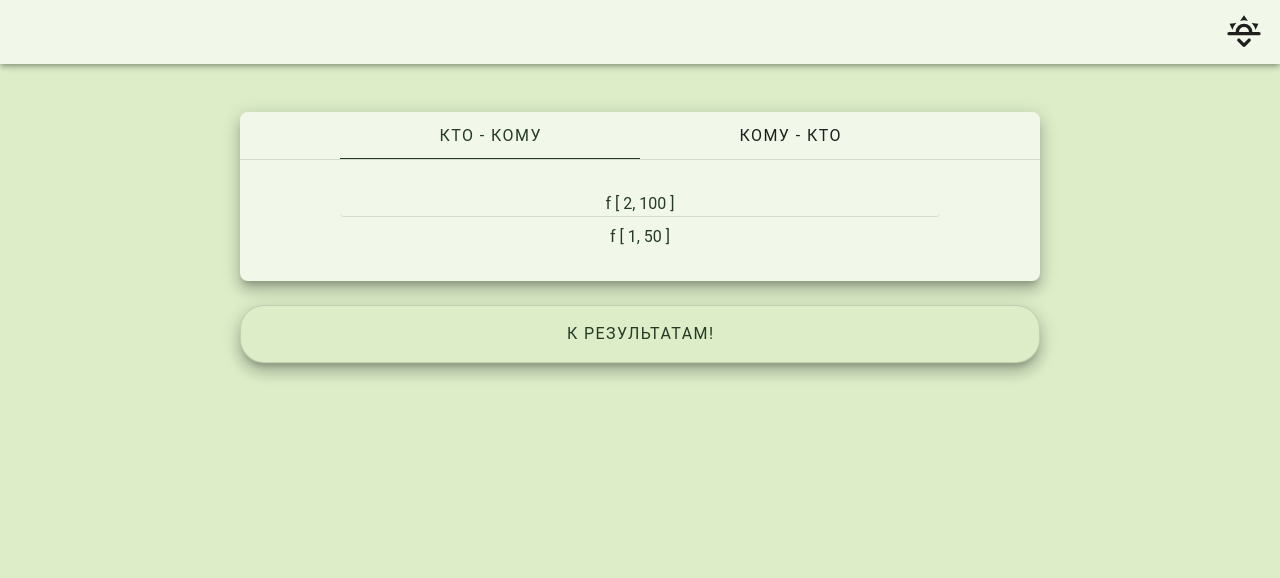
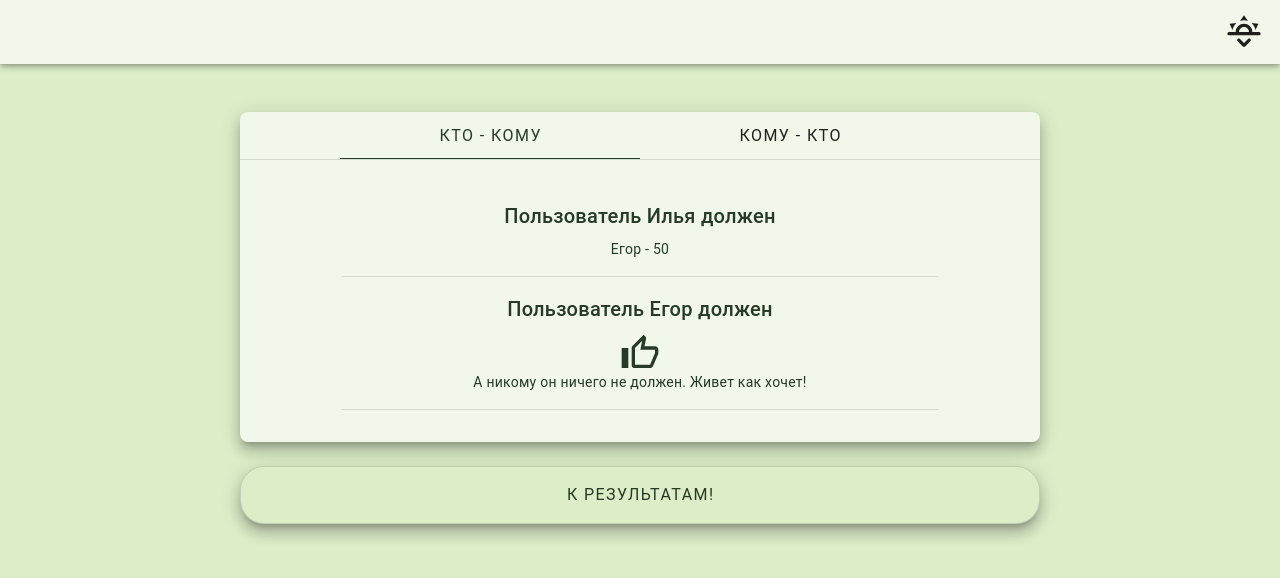
Before and after one commit to Bbq-11/delimCheck, a Vue app: page /delim-check/result in a window 1280 px wide. Shown: the top 578 px of the page. Built offline with nearby package versions, Linux system fonts and the light colour scheme.

Commit message:
final1 com

```diff
--- a/src/components/noName1.vue
+++ b/src/components/noName1.vue
@@ -1,41 +1,38 @@
 <script setup>
 import { useUserStore } from '../stores/UserStore.js';
+import { onMounted } from 'vue';
+
 import { mdiThumbUpOutline } from '@mdi/js';
 
 const userStore = useUserStore();
-
-const props = defineProps({
-    user: {
-        type: Object,
-        id: Number,
-        username: String,
-        creditors: Object,
-        required: true,
-    },
-    creditors: {
-        type: Object,
-        required: true,
-    },
+onMounted(() => {
+    for (const user of userStore.users) {
+        userStore.fillCreditors(user);
+    }
 });
 </script>
 
 <template>
     <v-card
-        class="text-center text-primary mx-auto mt-2 border-b-sm"
+        class="text-center text-primary mx-auto mb-0"
         variant="text"
         max-width="600px"
+        v-for="user in userStore.users"
+        :key="user.id"
+        :user="user"
+        :transactions="user.transactions"
     >
-        <v-card-title class="text-h5 font-weight-bold">
-            Пользователь {{ props.user.username }} должен
-        </v-card-title>
-        <v-card-text class="text-subtitle-1 text-primary font-weight-bold">
-            <div v-if="props.creditors.size">
         <div
-                    v-for="deb in props.creditors"
-                    :key="deb.key"
+            class="mt-2 border-b-sm"
+            v-if="user.transactions.size"
         >
-                    <div v-if="userStore.komyKto(user, deb)">
-                        {{ userStore.komyKto(user, deb) }}
+            <v-card-title> Пользователь {{ user.username }} должен </v-card-title>
+            <v-card-text>
+                <div
+                    v-if="user.creditors.size"
+                    v-for="creditor in user.creditors"
+                >
+                    {{ creditor.join(' - ') }}
                 </div>
                 <div v-else>
                     <v-icon
@@ -44,17 +41,17 @@ const props = defineProps({
                     />
                     <p>А никому он ничего не должен. Живет как хочет!</p>
                 </div>
+            </v-card-text>
         </div>
-            </div>
-
         <div v-else>
+            <v-card-title>
                 <v-icon
                     :icon="mdiThumbUpOutline"
                     size="40"
                 />
-                <p>А никому он ничего не должен. Живет как хочет!</p>
+                <p>А никто никому ничего не должен. Живут как хотят!</p>
+            </v-card-title>
         </div>
-        </v-card-text>
     </v-card>
 </template>
 
--- a/src/components/noName2.vue
+++ b/src/components/noName2.vue
@@ -1,19 +1,18 @@
 <script setup>
 import { useUserStore } from '../stores/UserStore.js';
-import { mdiThumbUpOutline } from '@mdi/js';
-import { onBeforeMount } from 'vue';
+import { onMounted } from 'vue';
 
 const userStore = useUserStore();
-onBeforeMount(() => {
+onMounted(() => {
     for (const user of userStore.users) {
-        userStore.fillTransactions(user);
+        userStore.fillDebtors(user);
     }
 });
 </script>
 
 <template>
     <v-card
-        class="text-center text-primary mx-auto mt-2 border-b-sm"
+        class="text-center text-primary mx-auto mb-0"
         variant="text"
         max-width="600px"
         v-for="user in userStore.users"
@@ -22,24 +21,19 @@ onBeforeMount(() => {
         :transactions="user.transactions"
     >
         <div
-            v-if="user.transactions.size"
-            v-for="bb in user.transactions"
-            :key="Date.now()"
+            class="mt-2 border-b-sm"
+            v-if="user.transactions.size && user.debtors.size"
         >
-            f
-            {{ bb }}
+            <v-card-title> Пользователю {{ user.username }} должны </v-card-title>
+            <v-card-text>
+                <div
+                    v-if="user.debtors.size"
+                    v-for="debtor in user.debtors"
+                >
+                    {{ debtor.join(' - ') }}
+                </div>
+            </v-card-text>
         </div>
-        <div v-else>
-            <v-icon
-                :icon="mdiThumbUpOutline"
-                size="40"
-            />
-            <p>А никому он ничего не должен. Живет как хочет!</p>
-        </div>
-        <!--                <div v-if="userStore.komyKto(user).size">-->
-        <!--                    <v-card-title> Пользователю {{ user.username }} должны </v-card-title>-->
-        <!--                    <v-card-text> </v-card-text>-->
-        <!--                </div>-->
     </v-card>
 </template>
 
--- a/src/pages/Result.vue
+++ b/src/pages/Result.vue
@@ -3,26 +3,31 @@ import { onBeforeMount, ref } from 'vue';
 import { useRouter } from 'vue-router';
 import { useUserStore } from '../stores/UserStore.js';
 import noName2 from '../components/noName2.vue';
+import noName1 from '../components/noName1.vue';
+import { useProductStore } from '../stores/ProductStore.js';
 
 const userStore = useUserStore();
+const productStore = useProductStore();
 
 const router = useRouter();
 const tab = ref('byDebtor');
 const handleReset = () => {
     router.push('/');
-    // userStore.users = [];
-    // productStore.products = [];
-    // billStore.bill = [];
+    userStore.users = [];
+    productStore.products = [];
 };
 
 onBeforeMount(() => {
     userStore.clearTransactions();
+    for (const user of userStore.users) {
+        userStore.fillTransactions(user);
+    }
 });
 </script>
 
 <template>
     <v-sheet
-        class="mb-6 mt-12"
+        class="mb-6 mt-12 pb-8"
         elevation="10"
         rounded="lg"
     >
@@ -36,24 +41,19 @@ onBeforeMount(() => {
             <v-tab value="1">Кто - кому</v-tab>
             <v-tab value="2">Кому - кто</v-tab>
         </v-tabs>
-        <v-window v-model="tab">
+        <v-window
+            class="mb-18"
+            v-model="tab"
+        >
             <v-window-item
                 value="1"
                 elevation="20"
-                class="mb-8"
             >
-                <noName2 />
-                <!--                <noName1-->
-                <!--                    v-for="user in userStore.users"-->
-                <!--                    :key="user.id"-->
-                <!--                    :user="user"-->
-                <!--                    :creditors="user.creditors"-->
-                <!--                />-->
+                <noName1 />
             </v-window-item>
             <v-window-item
                 value="2"
                 elevation="20"
-                class="mb-8"
             >
                 <noName2 />
             </v-window-item>
--- a/src/stores/UserStore.js
+++ b/src/stores/UserStore.js
@@ -7,14 +7,14 @@ export const useUserStore = defineStore('userStore', () => {
         {
             id: 1,
             username: 'Илья',
-            transactions: new Map([]),
+            transactions: new Map(),
             creditors: new Map(),
             debtors: new Map(),
         },
         {
             id: 2,
             username: 'Егор',
-            transactions: new Map([]),
+            transactions: new Map(),
             creditors: new Map(),
             debtors: new Map(),
         },
@@ -51,26 +51,54 @@ export const useUserStore = defineStore('userStore', () => {
     const clearTransactions = () => {
         users.value.forEach((item) => {
             item.transactions.clear();
+            item.creditors.clear();
+            item.debtors.clear();
+        });
+    };
+    const fillDebtors = (creditor) => {
+        creditor.transactions.forEach((value, key) => {
+            const userStore = useUserStore();
+            const debtor = userStore.getUserById(key);
+            if (!debtor.transactions.has(creditor.id))
+                creditor.debtors.set(debtor.username, value);
+            else {
+                const deb = debtor.transactions.get(creditor.id);
+                const credit = value;
+                if (credit < deb) creditor.debtors.set(debtor.username, deb - credit);
+            }
+        });
+    };
+    const fillCreditors = (debtor) => {
+        const userStore = useUserStore();
+        debtor.transactions.forEach((value, key) => {
+            const creditor = userStore.getUserById(key);
+            if (!creditor.transactions.has(debtor.id))
+                debtor.creditors.set(creditor.username, value);
+            else {
+                const credit = creditor.transactions.get(debtor.id);
+                const deb = value;
+                if (deb > credit) debtor.creditors.set(creditor.username, deb - credit);
+            }
         });
     };
 
-    const komyKto = computed(() => {
-        return (user) => {
-            const resultDebs = new Map();
-            if (user.creditors.size === 0) return resultDebs;
-            user.creditors.forEach((value, key) => {
-                const userStore = useUserStore();
-                const deb = userStore.getUserById(key);
-                if (!deb.creditors.has(user.id)) resultDebs.set(key, value);
-                else {
-                    const we = deb.creditors.get(user.id);
-                    const he = user.creditors.get(key);
-                    if (he < we) resultDebs.set(key, we - he);
-                }
-            });
-            return resultDebs;
-        };
-    });
+    // const komyKto = computed(() => {
+    //     return (user) => {
+    //         const resultDebs = new Map();
+    //         if (user.creditors.size === 0) return resultDebs;
+    //         user.creditors.forEach((value, key) => {
+    //             const userStore = useUserStore();
+    //             const deb = userStore.getUserById(key);
+    //             if (!deb.creditors.has(user.id)) resultDebs.set(key, value);
+    //             else {
+    //                 const we = deb.creditors.get(user.id);
+    //                 const he = user.creditors.get(key);
+    //                 if (he < we) resultDebs.set(key, we - he);
+    //             }
+    //         });
+    //         return resultDebs;
+    //     };
+    // });
     // const komyKto = computed(() => {
     //     return (user, debs) => {
     //         // user.creditors.forEach((value, key) => alert(key));
@@ -111,7 +139,8 @@ export const useUserStore = defineStore('userStore', () => {
         totalCountUsers,
         checkDataUsers,
         fillTransactions,
-        komyKto,
+        fillDebtors,
+        fillCreditors,
         getUserById,
         addUser,
         removeUser,
```
Lines whose indentation alone changed are shown as unchanged.
